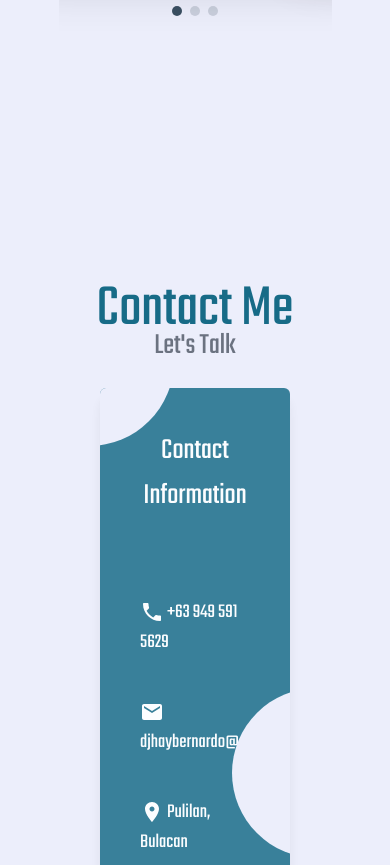
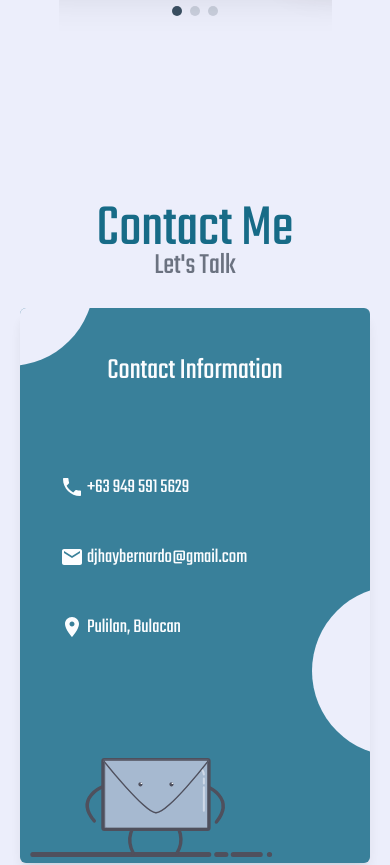
Before and after one commit to Tine0814/my-portfolio, a React (Vite) app: page / in a window 390 px wide. Shown: the part 3889-4754 px from the top of the page. Built offline with nearby package versions, Linux system fonts and the light colour scheme.

Commit message:
remove padding for contact

```diff
--- a/src/components/Contact.jsx
+++ b/src/components/Contact.jsx
@@ -59,7 +59,7 @@ const Contact = () => {
       );
   };
   return (
-    <section className="relative p-20  w-full  flex justify-center flex-col md:p-5 text-black">
+    <section className="relative w-full  flex justify-center flex-col md:p-5 text-black">
       <ToastContainer
         theme={
           window.localStorage.getItem("theme") === "dark" ? "dark" : "light"
```
